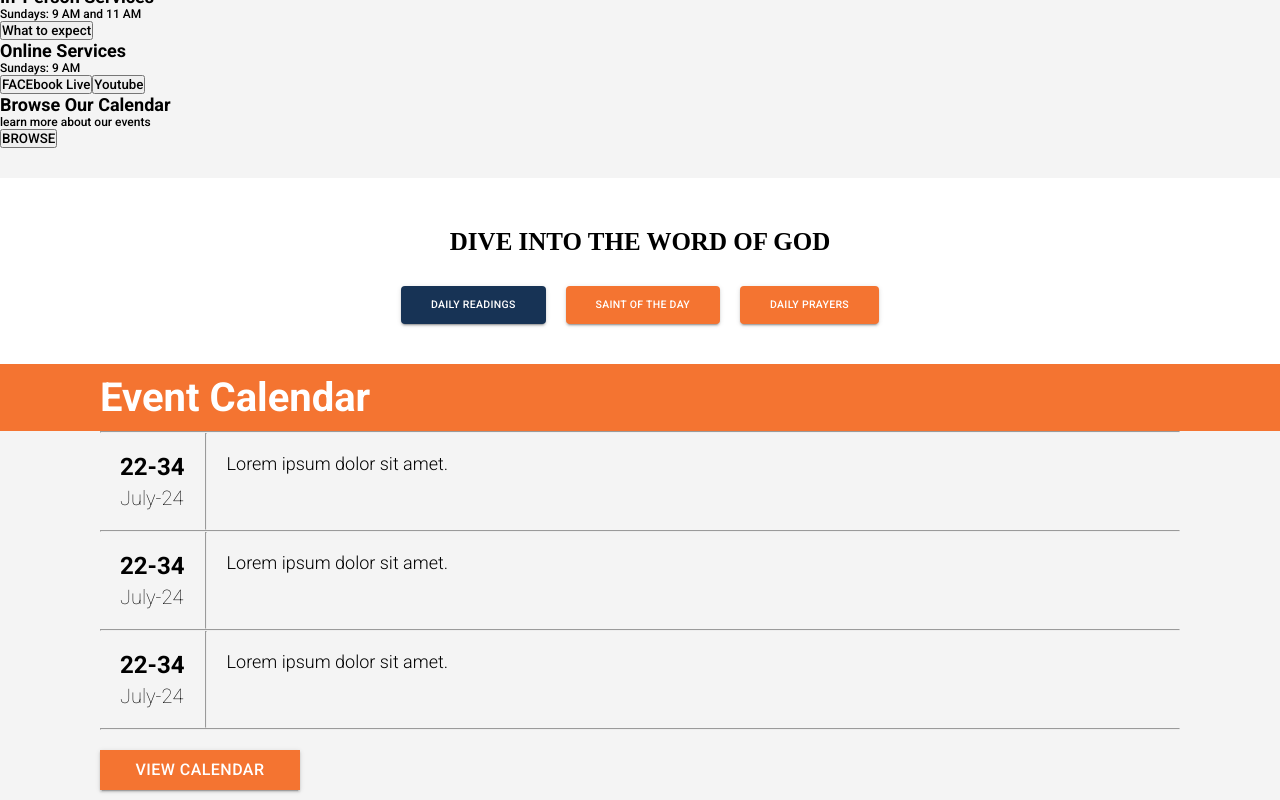
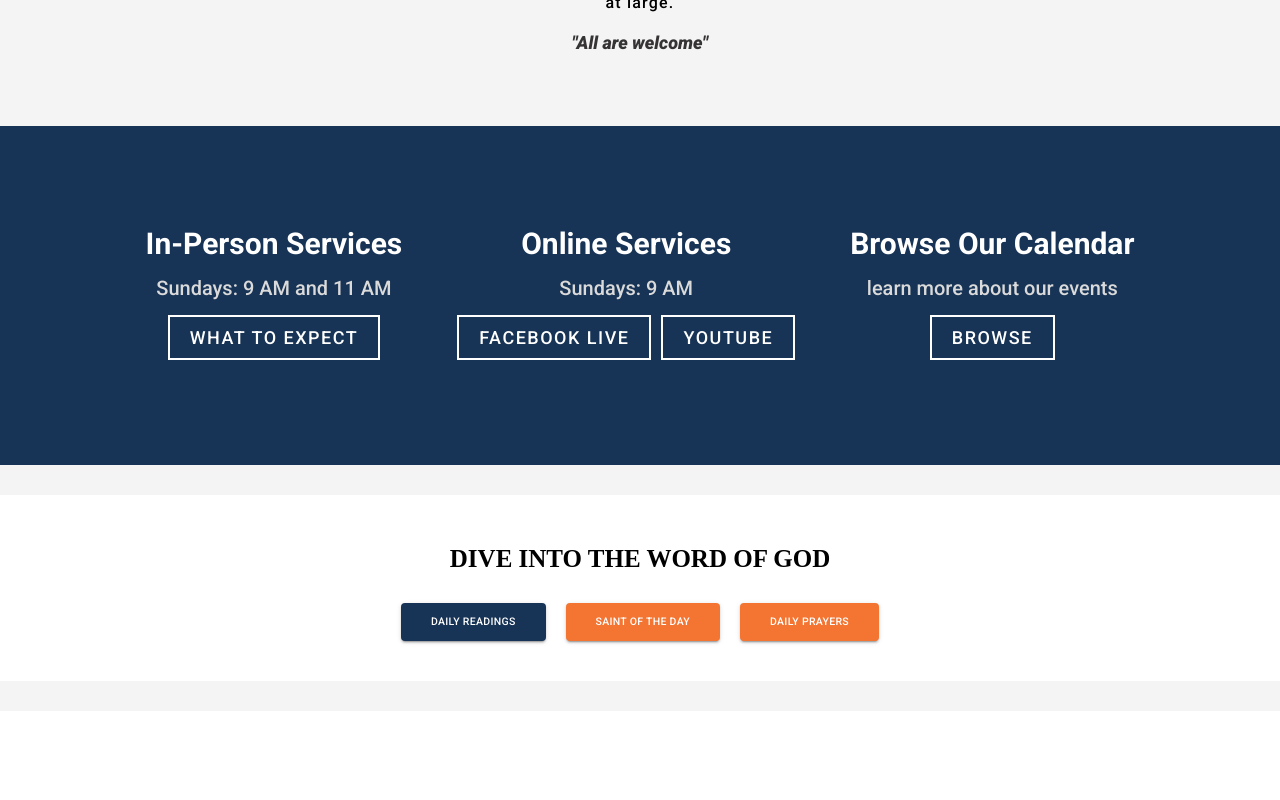
Before and after one commit to marville001/caweb, a React (Create React App) app: page / in a window 1280 px wide. Shown: the part 1220-2020 px from the top of the page. Built offline with nearby package versions, Linux system fonts and the light colour scheme.

Commit message:
Updated home page

```diff
--- a/src/pages/Home.jsx
+++ b/src/pages/Home.jsx
@@ -16,11 +16,9 @@ const Home = (props) => {
       <div className="new-mass">
         <div className="container new-mass-content">
           <h1>NEW! MASS TIME</h1>
-          <h2>Weekdays Mass: Wed 1:15 pm, Thur 4:00 pm</h2>
+          <h2>Monday to Saturday at 5pm-6pm</h2>
           <h3>Sunday Mass: 9:00 am - 11:00 am</h3>
-
           <h4>Please wear a mask if you are not vaccinated</h4>
-
           <p>all are welcome!</p>
         </div>
       </div>
@@ -45,23 +43,25 @@ const Home = (props) => {
 
       {/* Service */}
       <div className="services_">
+        <div className="container services_container">
           <div className="inperson">
             <h2>In-Person Services</h2>
             <p>Sundays: 9 AM and 11 AM</p>
-          <button>What to expect</button>
+            <button className="button">What to expect</button>
           </div>
-        <div className="inperson">
+          <div className="online">
             <h2>Online Services</h2>
             <p>Sundays: 9 AM</p>
             <div className="s_btns">
-            <button>FACEbook Live</button>
-            <button>Youtube</button>
+              <button className="button">FACEbook Live</button>
+              <button className="button">Youtube</button>
             </div>
           </div>
-        <div className="inperson">
+          <div className="cal">
             <h2>Browse Our Calendar</h2>
             <p>learn more about our events</p>
-          <button>BROWSE</button>
+            <button className="button">BROWSE</button>
+          </div>
         </div>
       </div>
 
@@ -113,7 +113,7 @@ const Home = (props) => {
       </div> */}
 
       {/* Events */}
-      <div className="events">
+      {/* <div className="events">
         <Title title="Event Calendar" />
         <div className="container events-content">
           <hr />
@@ -152,7 +152,7 @@ const Home = (props) => {
             View Calendar
           </Button>
         </div>
-      </div>
+      </div> */}
 
       {/* Live */}
       <div className="live">
--- a/src/styles/home.scss
+++ b/src/styles/home.scss
@@ -78,34 +78,42 @@
   }
 }
 
-.new-mass{
+.new-mass {
   background-color: #fff;
-  .new-mass-content{
+  .new-mass-content {
     display: flex;
     flex-direction: column;
     align-items: center;
     justify-content: center;
     height: 300px;
+    margin: 20px auto;
 
-    h1{
+
+    h1 {
       margin: 5px 0px;
       font-size: 25px;
+      text-align: center;
     }
-    h2{
+    h2 {
       margin: 5px 0px;
       font-size: 20px;
       color: rgb(54, 46, 46);
+      text-align: center;
     }
-    h3{
+    h3 {
       font-size: 18px;
+      text-align: center;
+      margin: 10px;
     }
-    h4{
+    h4 {
       margin: 10px 0px;
       font-size: 16px;
       color: #353333;
+      text-align: center;
     }
-    p{
+    p {
       font-style: italic;
+      font-size: 16px;
     }
   }
 }
@@ -122,12 +130,12 @@
     font-size: 25px;
     font-family: Mulish sans-serif;
     text-transform: uppercase;
-    @include phone{
+    @include phone {
       text-align: center;
     }
   }
   .wbtns {
-    @include phone{
+    @include phone {
       display: flex;
       flex-direction: column;
       align-items: center;
@@ -144,6 +152,7 @@
 }
 
 .welcome {
+  padding: 50px;
   @include phone {
     padding: 0px 20px;
   }
@@ -155,26 +164,94 @@
     justify-content: center;
     align-items: center;
 
-    h1{
+    h1 {
       margin-bottom: 20px;
       text-align: center;
     }
 
-    p{
+    p {
       width: 600px;
       text-align: center;
+      font-size: 16px;
+      letter-spacing: 1.2px;
 
       @include phone {
         width: auto;
       }
     }
 
-    h3{
+    h3 {
       margin-top: 20px;
       font-size: 18px;
       color: #353333;
     }
+  }
+}
 
+.services_ {
+  background-color: var(--primary-color);
+  .services_container {
+    display: flex;
+    justify-content: center;
+    gap: 50px;
+    align-items: center;
+    margin: 30px 0px;
+    padding: 100px;
+    color: #fff;
+    margin: auto;
+
+    @include tablet{
+      flex-direction: column;
+    }
+
+    .inperson, .online, .cal{
+      display: flex;
+      flex-direction: column;
+      align-items: center;
+
+      h2{
+        margin-bottom: 15px;
+        font-size: 30px;
+      }
+      p{
+        margin-bottom: 10px;
+        font-size: 20px;
+        color: #dadada;
+      }
+      .s_btns{
+        display: flex;
+        @include phone{
+          flex-direction: column;
+        }
+      }
+
+      .button{
+        background-color: transparent;
+        border: 2px solid #fff;
+        outline: none;
+        padding: 10px 20px;
+        margin: 5px;
+        color: #fff;
+        font-size: 18px;
+        text-transform: uppercase;
+        letter-spacing: 1.5px;
+        cursor: pointer;
+      }
+      @include phone{
+        h2{
+          font-size: 20px;
+          text-align: center;
+        }
+        p{
+          font-size: 16px;
+          text-align: center;
+        }
+        .button{
+          font-size: 14px;
+          width: 200px;
+        }
+      }
+    }
   }
 }
 
@@ -236,54 +313,54 @@
   }
 }
 
-.events {
-  padding: 0px;
-  margin-top: -30px;
-  @include phone {
-    padding: 0px 20px;
-  }
+// .events {
+//   padding: 0px;
+//   margin-top: -30px;
+//   @include phone {
+//     padding: 0px 20px;
+//   }
 
-  .events-content {
-    align-self: flex-start;
-    .event {
-      display: flex;
-      .event-date {
-        display: flex;
-        flex-direction: column;
-        h2 {
-          margin: 20px 20px 0px 20px;
-          font-size: 24px;
-          @include phone {
-            font-size: 20px;
-          }
-        }
-        h3 {
-          margin: 5px 20px 20px 20px;
-          font-size: 20px;
-          font-weight: 200;
-          @include phone {
-            font-size: 16px;
-          }
-        }
-      }
-      p {
-        margin: 20px;
-        font-size: 18px;
-        font-weight: 300;
-        @include phone {
-          font-size: 14px;
-        }
-      }
-    }
-    .more-events-btn {
-      margin: 20px 0px;
-      border-radius: 0px;
-      font-size: 16px;
-      width: 200px;
-      color: #fff;
-    }
-  }
-}
+//   .events-content {
+//     align-self: flex-start;
+//     .event {
+//       display: flex;
+//       .event-date {
+//         display: flex;
+//         flex-direction: column;
+//         h2 {
+//           margin: 20px 20px 0px 20px;
+//           font-size: 24px;
+//           @include phone {
+//             font-size: 20px;
+//           }
+//         }
+//         h3 {
+//           margin: 5px 20px 20px 20px;
+//           font-size: 20px;
+//           font-weight: 200;
+//           @include phone {
+//             font-size: 16px;
+//           }
+//         }
+//       }
+//       p {
+//         margin: 20px;
+//         font-size: 18px;
+//         font-weight: 300;
+//         @include phone {
+//           font-size: 14px;
+//         }
+//       }
+//     }
+//     .more-events-btn {
+//       margin: 20px 0px;
+//       border-radius: 0px;
+//       font-size: 16px;
+//       width: 200px;
+//       color: #fff;
+//     }
+//   }
+// }
 
 .live {
   @include phone {
@@ -306,7 +383,7 @@
       width: 400px;
       text-align: center;
       margin: 20px;
-      @include phone{
+      @include phone {
         font-size: 22px;
         width: 80%;
       }
@@ -330,8 +407,7 @@
   }
 }
 
-
-.youtube-video{
+.youtube-video {
   height: 440px;
   padding: 20px 0px;
   display: flex;
@@ -341,7 +417,7 @@
     padding: 20px 20px;
   }
 
-  iframe{
+  iframe {
     height: 400px;
     width: 600px;
     margin: 0px auto;
```
Lines whose indentation alone changed are shown as unchanged.
